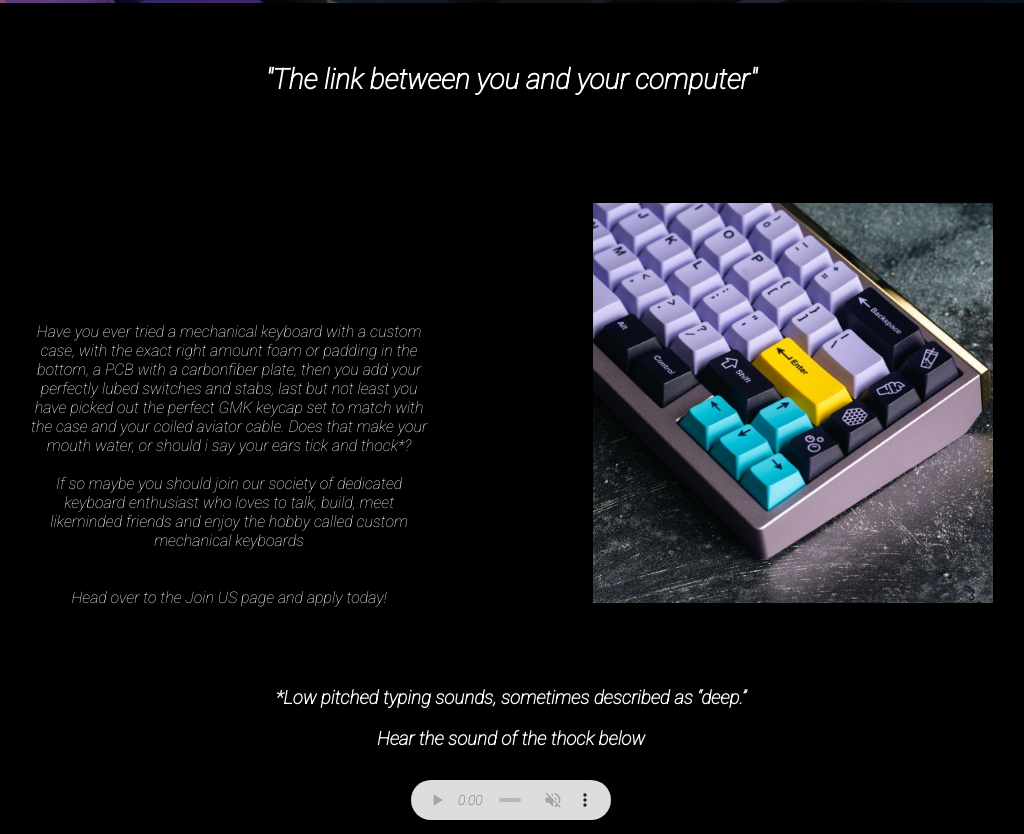
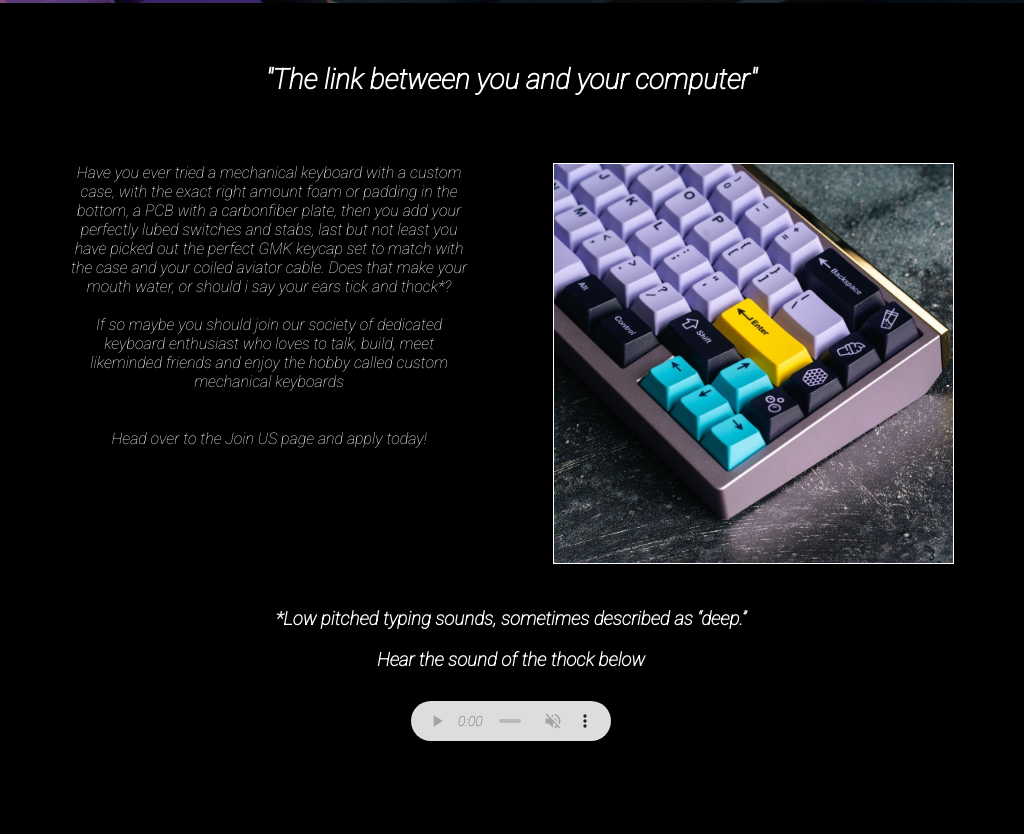
Before and after one commit to andreas-ka/mechanico, a plain HTML site: page index.html in a window 1280 px wide. Shown: the part 597-1431 px from the top of the page, without its empty margins (129-1153 px from the left). Drawn offline with Linux system fonts and the light colour scheme.

Commit message:
add vertical align top on info div, add a border to img class

```diff
--- a/assets/css/style.css
+++ b/assets/css/style.css
@@ -114,13 +114,14 @@ h3 {
   .info-block {
     padding: 30px;
     display: inline-block;
-    margin: 50px;
+    margin: 10px;
     max-width: 400px;
+    vertical-align: top;
 
   }
 
   .img-keyboards {
-    border-style: 1px solid #ffffff;
+    border: 1px solid #ffffff;
   }
 
   /* audio player */
--- a/index.html
+++ b/index.html
@@ -48,7 +48,7 @@
                     <br>
                     Head over to the Join US page and apply today!</div>
             <div class="info-block">
-                <img class="img-keyboards" width="400" height="400" src="/assets/images/purple-keyboard.jpg">
+                <img class="img-keyboards" width="399" height="399" src="/assets/images/purple-keyboard.jpg">
             </div>
         </div>
     <section>
```
